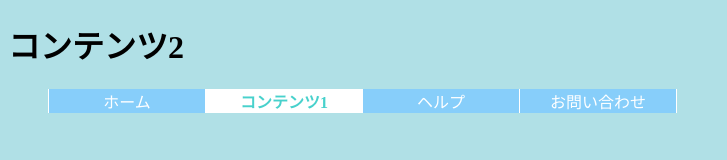
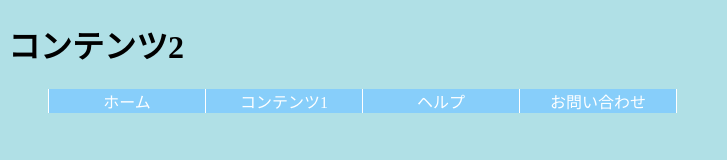
Before and after one commit to kougei1527050/2016web1, a plain HTML site: page main2.html in a window 1280 px wide. Shown: the whole page, without its empty margins (0-727 px from the left). Drawn offline with Linux system fonts and the light colour scheme.

Commit message:
Update main2.html

```diff
--- a/main2.html
+++ b/main2.html
@@ -12,7 +12,7 @@
 <nav id="gnav">
    <ul>
    <li><a href="index" class="text">ホーム</a></li>
-   <li><a href="main1" class="main1">コンテンツ1</a></li>
+   <li><a href="main1" class="text">コンテンツ1</a></li>
    <li><a href="#" class="main2">ヘルプ</a></li>
    <li><a href="#" class="text">お問い合わせ</a></li>
    </ul>
```
